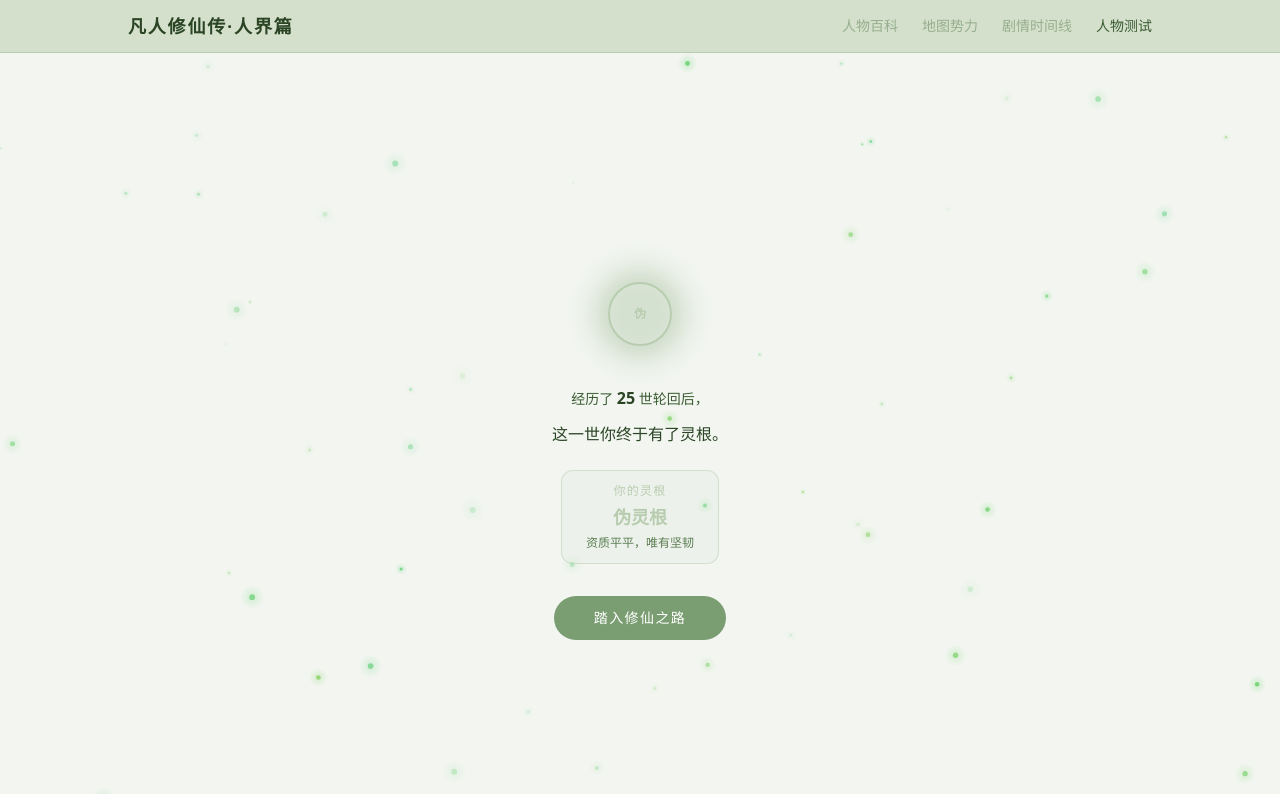
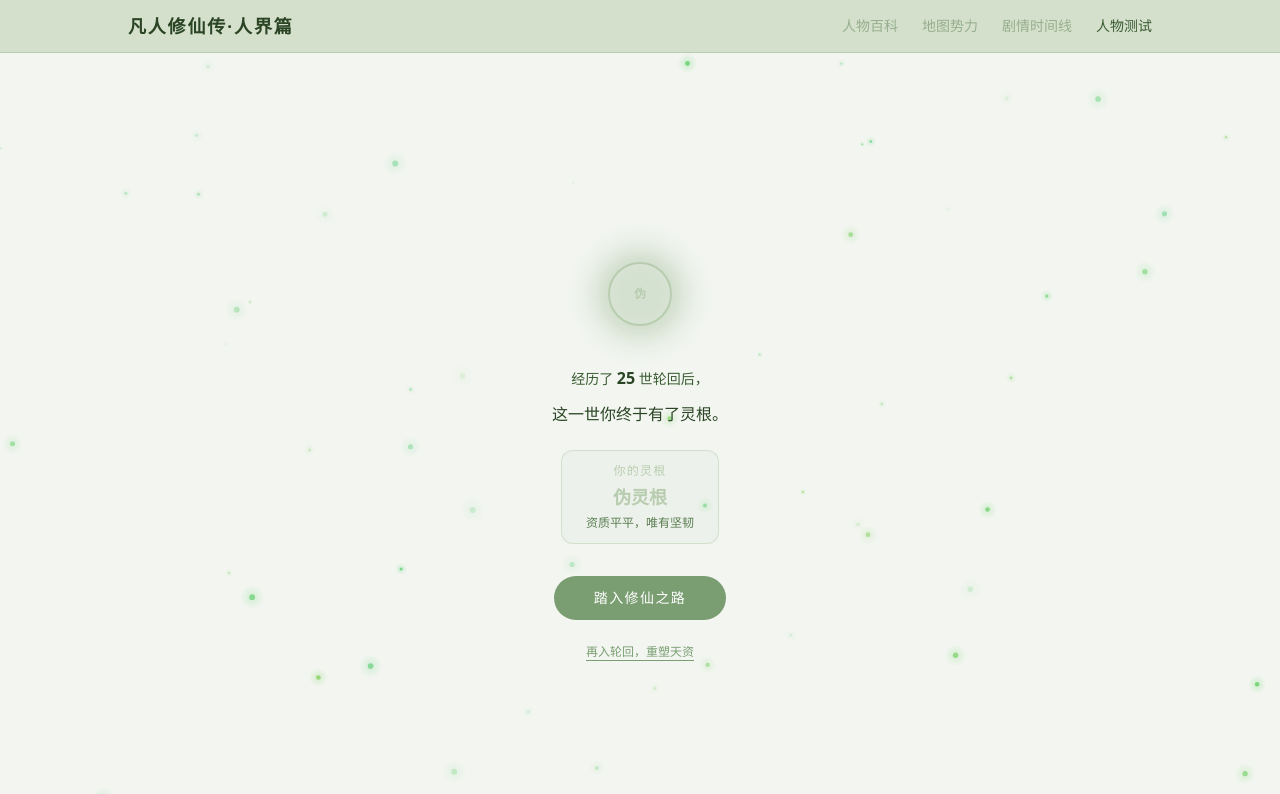
Before and after one commit to fujianwei/fanren-wiki, a Next.js app: page /destiny in a window 1280 px wide. Shown: the top 794 px of the page. Built offline with nearby package versions, Linux system fonts and the light colour scheme.

Commit message:
feat: add reincarnation retry button

```diff
--- a/components/destiny/ReincarnationGate.tsx
+++ b/components/destiny/ReincarnationGate.tsx
@@ -172,6 +172,18 @@ export default function ReincarnationGate({ onComplete }: Props) {
             >
               踏入修仙之路
             </button>
+
+            <button
+              onClick={() => {
+                cyclesRef.current = 0;
+                setCycles(0);
+                setFortune(0);
+                setPhase("spinning");
+              }}
+              className="text-bamboo-400 text-xs hover:text-bamboo-600 transition-colors underline underline-offset-4"
+            >
+              再入轮回，重塑天资
+            </button>
           </div>
         )}
       </div>
```
